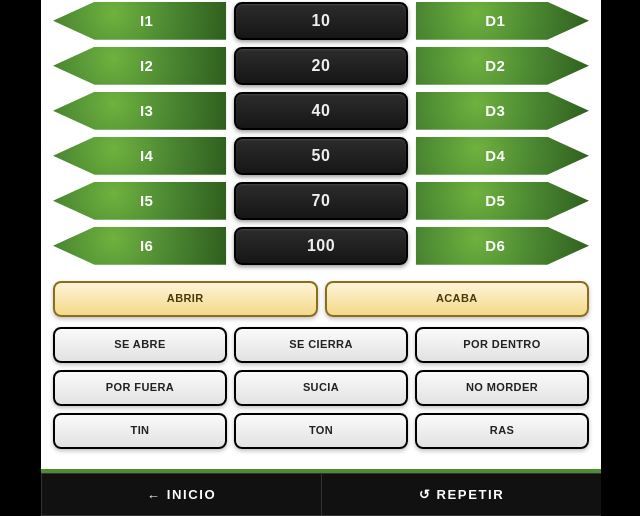
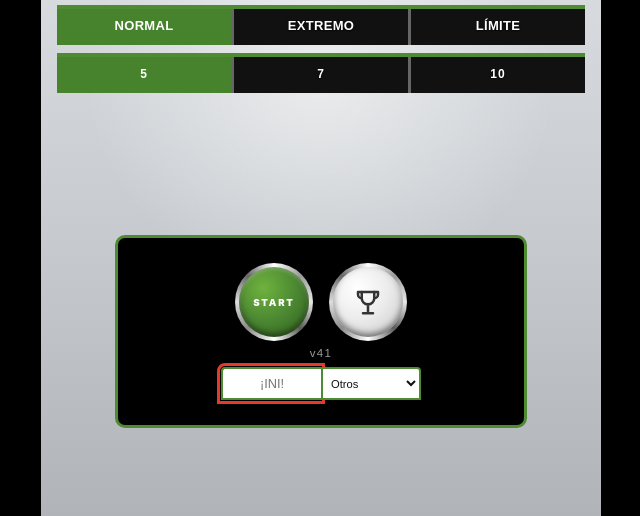
Before and after one commit to RDSK27/rds-rallymemory-test, a plain HTML site: page index.html in a window 1280 px wide. Both pictures are taken after a click on the button "START". Shown: the part 284-800 px from the top of the page, without its empty margins (319-959 px from the left). Drawn offline with Linux system fonts and the light colour scheme; no server answers.

Commit message:
rds-rallymemory-test-v41: iniciales obligatorias para empezar (ya no se guarda RDS por defecto) y la identidad que llega de SuiteRDS se aplica una sola vez y se quita de la direccion
Co-Authored-By: Claude Opus 5.5 <noreply@anthropic.com>

```diff
--- a/index.html
+++ b/index.html
@@ -286,7 +286,7 @@ if('serviceWorker' in navigator){
           <button class="start-btn rank-btn" ontouchend="event.stopPropagation();" onclick="showRanking()" aria-label="Ranking"><svg viewBox="0 0 24 24" width="30" height="30" fill="none" stroke="#333333" stroke-width="2" stroke-linecap="round" stroke-linejoin="round" aria-hidden="true"><path d="M8 21h8M12 13.5v7.5M7 4h10v5a5 5 0 0 1-10 0V4z"/><path d="M7 4H4v2a3 3 0 0 0 3 3M17 4h3v2a3 3 0 0 1-3 3"/></svg></button>
         </div>
       </div>
-  <div class="app-ver" style="margin-top:6px;padding-top:0;">v40</div>
+  <div class="app-ver" style="margin-top:6px;padding-top:0;">v41</div>
   <div id="user-name-bar" style="margin-top:8px;">
     <div style="display:flex;width:200px;gap:0;margin:0 auto;">
       <input id="user-ini-input" type="text" maxlength="3" placeholder="INI"
@@ -567,6 +567,7 @@ function clearTimers(){ if(S.countIv){clearInterval(S.countIv);S.countIv=0;} if(
 function enterGame(){ try{ var m0=selVal('segModo')||'normal'; warmRank(m0,'normal',(m0==='limite')?0:parseInt(selVal('segEnsayos')||'5',10)); }catch(e){}
   S.mode=selVal('segModo')||'normal';
   var N=(S.mode==='limite')?0:parseInt(selVal('segEnsayos')||'5',10);
+  if(!rdsIniOk()) return;
   var nm=($('user-ini-input').value||'RDS').toUpperCase().replace(/[^A-Z]/g,'').slice(0,3);
   S.name=nm||'RDS';
   S.sport=($('user-sport-select')&&$('user-sport-select').value)||'';
@@ -1242,7 +1243,22 @@ TTS.init();
     }
   }catch(e){}
   }
-  if(document.readyState==='complete') applyUrlIdentity(); else window.addEventListener('load', applyUrlIdentity);
+  /* 2026-11-16: la identidad que llega de SuiteRDS (?ini=&dep=) se aplica UNA vez y se quita de la direccion: antes, cada recarga
+     (p. ej. al actualizarse la app sola) volvia a poner ese nombre encima de lo que hubiera escrito el deportista. */
+  function rdsUrlOnce(){
+    applyUrlIdentity();
+    try{ var u=new URL(location.href); if(u.searchParams.has('ini')||u.searchParams.has('dep')){ u.searchParams.delete('ini'); u.searchParams.delete('dep'); var q=u.searchParams.toString(); history.replaceState(history.state,'',u.pathname+(q?'?'+q:'')+u.hash); } }catch(e){}
+  }
+  if(document.readyState==='complete') rdsUrlOnce(); else window.addEventListener('load', rdsUrlOnce);
+  /* 2026-11-16: iniciales obligatorias. Sin ellas se guardaba "RDS" (y con el deporte por defecto, RDS-OTR). */
+  window.rdsIniOk=function(){
+    var el=document.getElementById('user-ini-input')||document.getElementById('home-initials'); if(!el) return true;
+    if((el.value||'').replace(/[^A-Za-z]/g,'')) return true;
+    el.style.outline='3px solid #e23b2e'; el.style.outlineOffset='1px'; el.placeholder='\u00a1INI!';
+    if(!el._rdsIni){ el._rdsIni=1; el.addEventListener('input', function(){ if(el.value){ el.style.outline=''; el.placeholder='INI'; } }); }
+    try{ el.scrollIntoView({block:'center'}); }catch(e){} try{ el.focus(); }catch(e){}
+    return false;
+  };
 })();
 </script>
 <script type="module">
--- a/sw.js
+++ b/sw.js
@@ -1,5 +1,5 @@
 /* RDS Rally Memory Test - Service Worker */
-var CACHE = 'rallymemory-v35';
+var CACHE = 'rallymemory-v36';
 var ASSETS = [
   './',
   './index.html',
```
